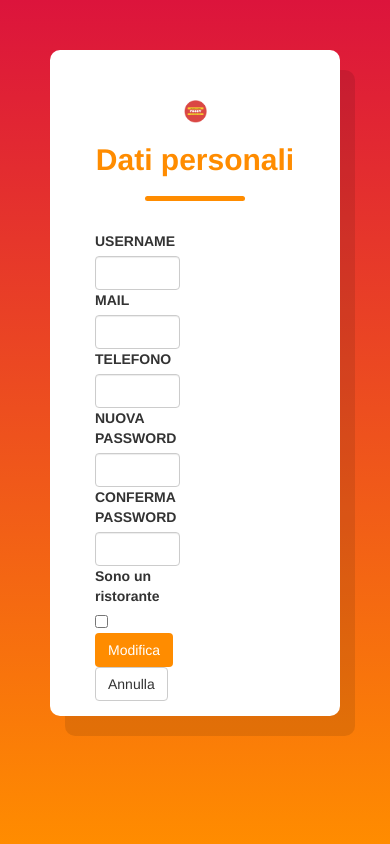
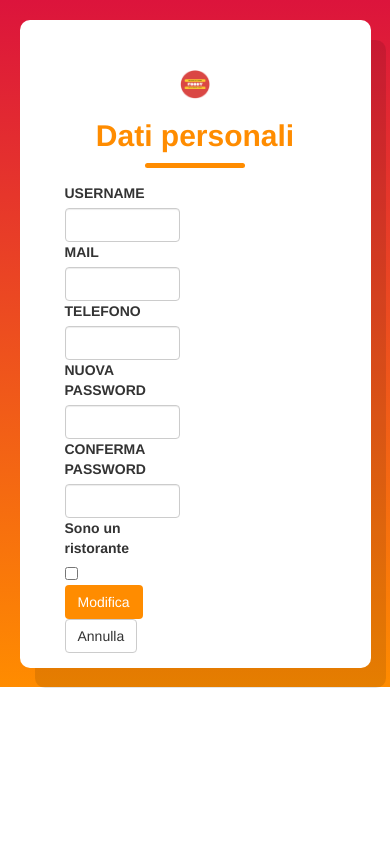
Before and after one commit to cric96/sugar-foody, a PHP site: page /dati_persona.php in a window 390 px wide. Run offline with PHP 8.4, Linux system fonts and the light colour scheme; some libraries are stand-ins or nearby versions.

Commit message:
TODO remove  col-md-4 margin, signin e dati personali ok anche mobile

```diff
--- a/css/main-style.css
+++ b/css/main-style.css
@@ -1,17 +1,14 @@
 @import url("//netdna.bootstrapcdn.com/font-awesome/4.0.3/css/font-awesome.css");
 html, body {
-   height: 100%;
-   width: 100%;
- }
+}
 .main-block{
-  height: 100%;
-  margin: 0;
   background: #ff8c00; /* fallback for old browsers */
   background: -webkit-linear-gradient(to bottom, #dc143c, #ff8c00); /* Chrome 10-25, Safari 5.1-6 */
   background: linear-gradient(to bottom, #dc143c, #ff8c00); /* W3C, IE 10+/ Edge, Firefox 16+, Chrome 26+, Opera 12+, Safari 7+ */
+  margin: 0;
   float:left;
+  padding : 5%;
   width: 100%;
-  padding : 50px;
 }
 .banner-sec{
   background:#fff;
@@ -34,6 +31,7 @@ html, body {
 }
 .carousel-item{
     margin-top: 10%;
+    margin-bottom: 10%;
 }
 .main-sec{
     padding: 50px 30px;
@@ -57,7 +55,7 @@ html, body {
   color:#E36262;
 }
 .main-sec h2{
-  margin-bottom:30px;
+  margin-bottom:5%;
   font-weight:800;
   font-size:30px;
   color: #ff8c00;
@@ -68,9 +66,10 @@ html, body {
   height:5px;
   background:#ff8c00;
   display:block;
-  margin-top:20px;
+  margin-top:4%;
   border-radius:3px;
-  margin-left:auto;margin-right:auto
+  margin-left:auto;
+  margin-right:auto;
 }
 .btn-submit{
   background: #ff8c00;
@@ -93,7 +92,7 @@ html, body {
   height:5px;
   background: #fff;
   display:block;
-  margin-top:20px;
+  margin-top:3%;
   border-radius:3px;
 }
 .banner-text p{
```
Also changed, not shown: index.php (+14 -4 lines).
